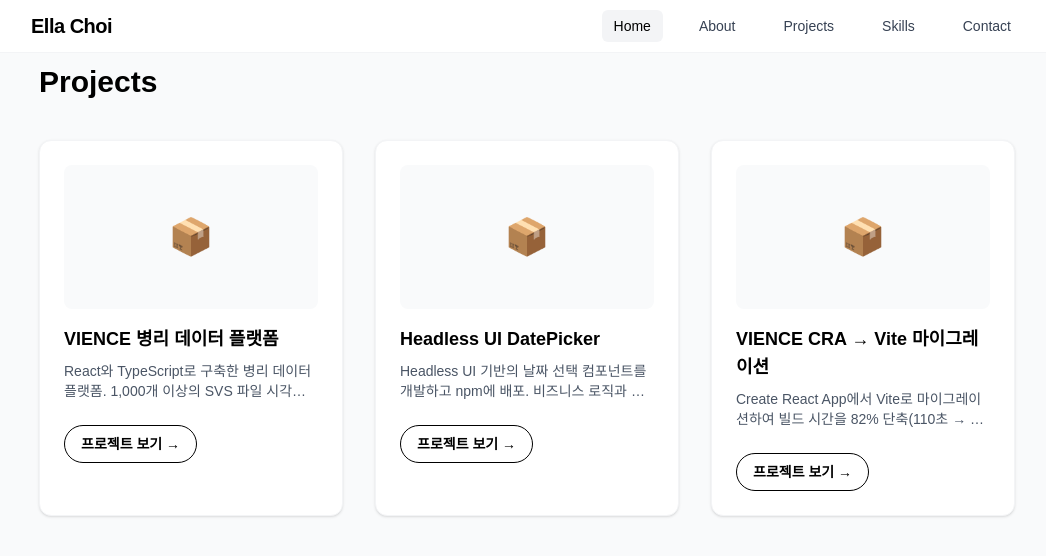
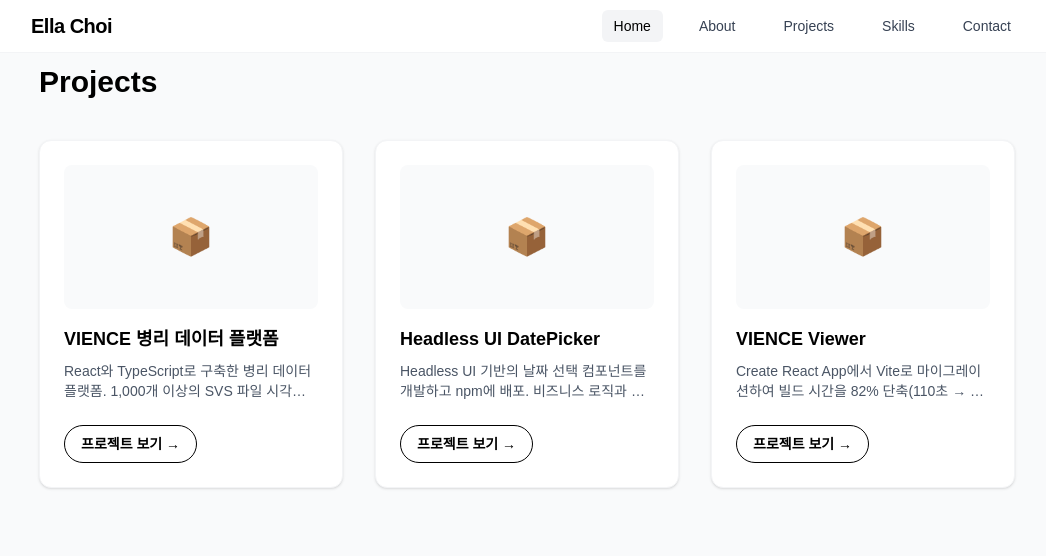
Before and after one commit to ella-yschoi/ella-yschoi.github.io, a Next.js app: page /projects in a window 1280 px wide. Shown: the top 556 px of the page, without its empty margins (113-1159 px from the left). Built offline with nearby package versions, Linux system fonts and the light colour scheme.

Commit message:
feat: Update project entries with new titles and technology stacks

```diff
--- a/src/app/projects/[slug]/page.tsx
+++ b/src/app/projects/[slug]/page.tsx
@@ -57,8 +57,8 @@ const projects = {
     result:
       'npm에 성공적으로 배포되어 다른 개발자들이 쉽게 사용할 수 있게 되었고, 20명의 개발자 피드백을 바탕으로 10개의 패치 업데이트를 통해 사용성과 안정성을 크게 향상시켰습니다. Headless UI 패턴을 통해 다양한 디자인 시스템에 적용할 수 있는 유연성을 제공했으며, TypeScript를 통한 타입 안정성으로 개발자 경험을 개선했습니다.',
   },
-  'vience-migration': {
-    title: 'VIENCE CRA → Vite 마이그레이션',
+  'vience-viewer': {
+    title: 'VIENCE Viewer',
     description:
       'Create React App에서 Vite로 마이그레이션하여 빌드 시간을 82% 단축(110초 → 20초). 35개 이상의 레거시 패키지 제거 및 110개 이상의 보안 취약점 수정으로 안정적인 CI/CD 파이프라인을 구축했습니다.',
     tech: ['Vite', 'GitHub Actions', 'CI/CD', 'Security', 'npm audit'],
--- a/src/app/projects/page.tsx
+++ b/src/app/projects/page.tsx
@@ -7,6 +7,7 @@ const projects = [
     description:
       'React와 TypeScript로 구축한 병리 데이터 플랫폼. 1,000개 이상의 SVS 파일 시각화를 지원하며, 고해상도 다중 이미지 오버레이가 가능한 SVS 이미지 뷰어와 패치 기반 타일 생성기를 개발했습니다.',
     image: '',
+    tech: ['React', 'TypeScript', 'Vite'],
   },
   {
     slug: 'datepicker-component',
@@ -14,13 +15,15 @@ const projects = [
     description:
       'Headless UI 기반의 날짜 선택 컴포넌트를 개발하고 npm에 배포. 비즈니스 로직과 UI를 분리하여 컴포넌트 복잡도를 줄이고 책임을 명확히 했습니다. 20명의 개발자 피드백을 바탕으로 10개의 패치 업데이트를 릴리즈했습니다.',
     image: '',
+    tech: ['React', 'TypeScript', 'Vite'],
   },
   {
-    slug: 'vience-migration',
-    title: 'VIENCE CRA → Vite 마이그레이션',
+    slug: 'vience-viewer',
+    title: 'VIENCE Viewer',
     description:
       'Create React App에서 Vite로 마이그레이션하여 빌드 시간을 82% 단축(110초 → 20초). 35개 이상의 레거시 패키지 제거 및 110개 이상의 보안 취약점 수정으로 안정적인 CI/CD 파이프라인을 구축했습니다.',
     image: '',
+    tech: ['React', 'TypeScript', 'OpenSeadragon'],
   },
 ];
 
```
